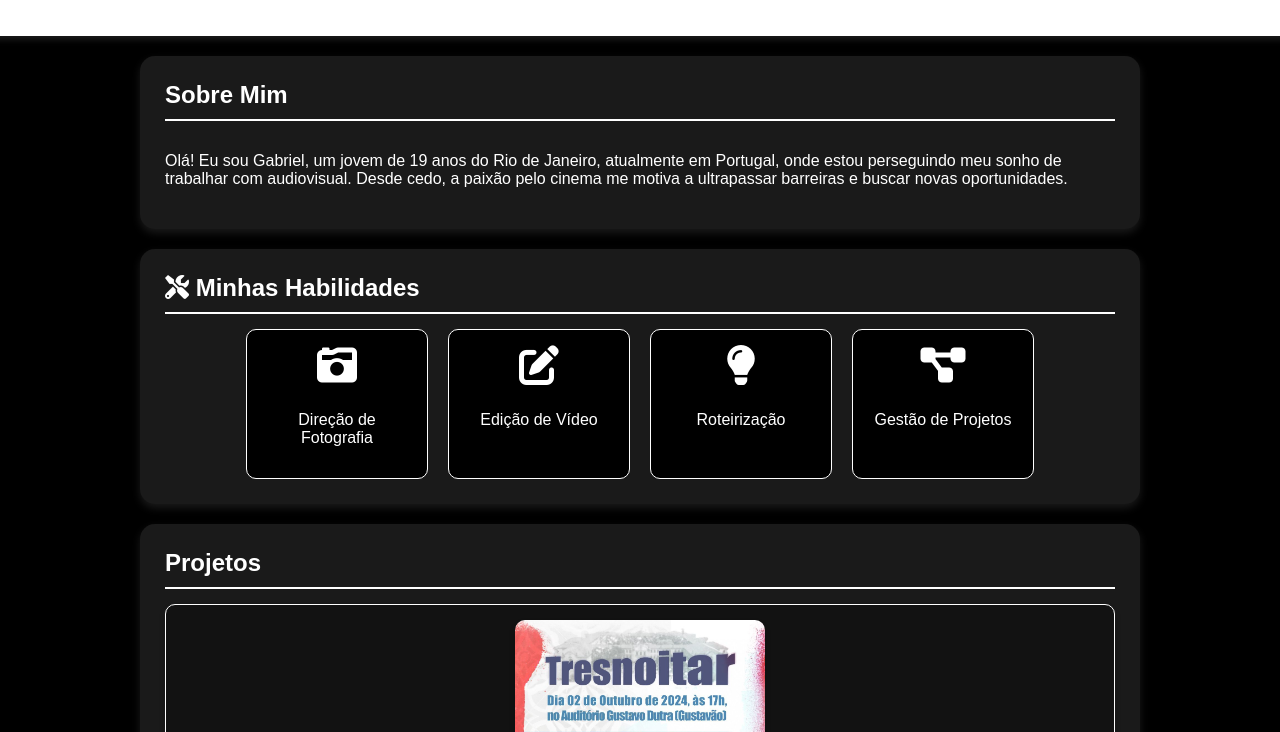
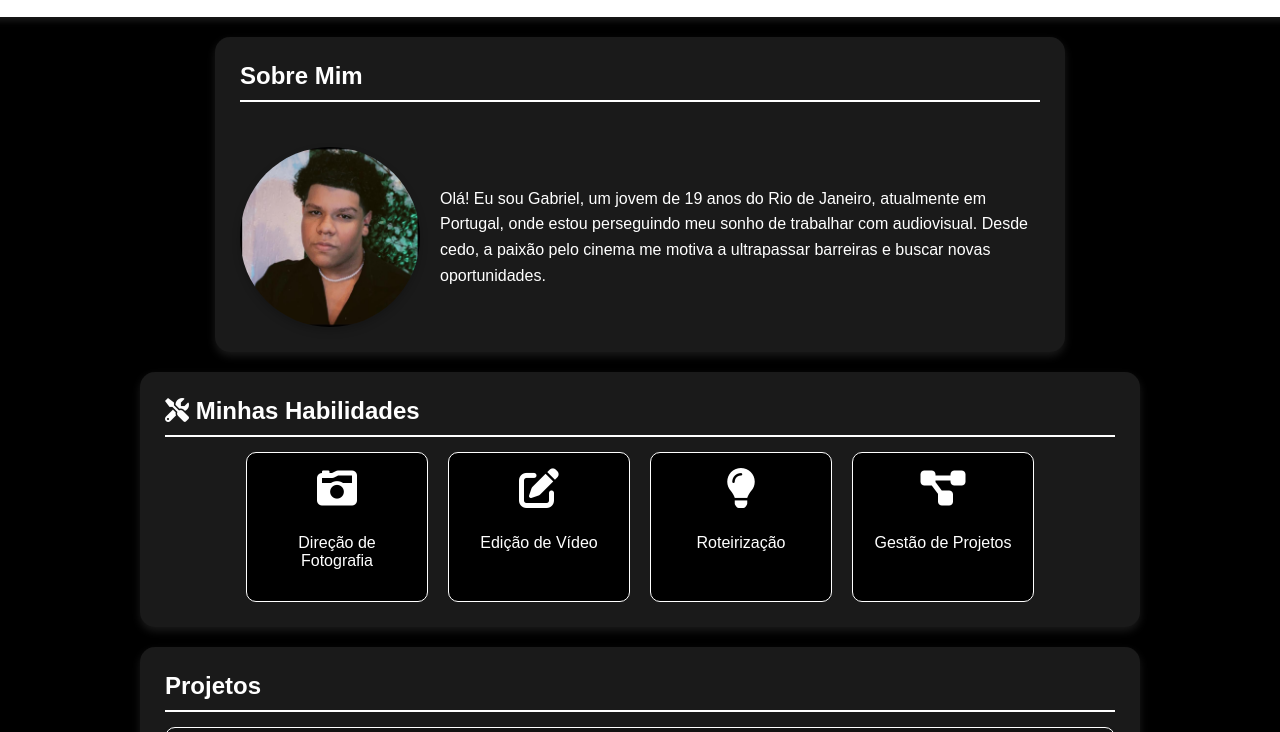
Before and after one commit to gabrielmotta05/Portif-lio-Gabriel-Motta, a plain HTML site: page index.html in a window 1280 px wide. Shown: the part 68-800 px from the top of the page. Drawn offline with Linux system fonts and the light colour scheme.

Commit message:
foto adicionada

```diff
--- a/index.html
+++ b/index.html
@@ -6,8 +6,42 @@
     <title>Portfólio de Gabriel Motta</title>
     <link rel="stylesheet" href="estilo.css">
     <link href="https://cdnjs.cloudflare.com/ajax/libs/font-awesome/6.0.0-beta3/css/all.min.css" rel="stylesheet">
+    <style>
+        /* Estilo para a foto de perfil */
+        .about-container {
+            display: flex;
+            align-items: center;
+            gap: 20px;
+            margin-top: 30px;
+        }
+
+        .profile-img-container {
+            flex-shrink: 0;
+            width: 180px;
+            height: 180px;
+            overflow: hidden;
+            border-radius: 50%;
+            box-shadow: 0 4px 8px rgba(0, 0, 0, 0.2);
+        }
+
+        .profile-img-container img {
+            width: 100%;
+            height: 100%;
+            object-fit: cover;
+        }
+
+        .about-text {
+            flex: 1;
+            line-height: 1.6;
+        }
+
+        .about {
+            max-width: 800px;
+            margin: 0 auto;
+            text-align: left;
+        }
+    </style>
 </head>
-
 <body>
     <script>
         window.onload = function () {
@@ -16,7 +50,6 @@
             }, 2000); // Remove a claquete após 2 segundos
         };
     </script>
-
 
     <div class="clapper-animation">
         <div class="clapper">
@@ -30,17 +63,26 @@
         </div>
     </div>
 
-
-
     <header>
         <h1>Gabriel Motta</h1>
-        <p></p>
     </header>
 
     <main>
         <section class="about">
             <h2>Sobre Mim</h2>
+
+            <!-- Container da foto e texto -->
+            <div class="about-container">
+                <!-- Foto de perfil -->
+                <div class="profile-img-container">
+                    <img src="foto-portifolio.jpg" alt="Foto de Gabriel Motta">
+                </div>
+
+                <!-- Texto sobre mim -->
+                <div class="about-text">
                     <p>Olá! Eu sou Gabriel, um jovem de 19 anos do Rio de Janeiro, atualmente em Portugal, onde estou perseguindo meu sonho de trabalhar com audiovisual. Desde cedo, a paixão pelo cinema me motiva a ultrapassar barreiras e buscar novas oportunidades.</p>
+                </div>
+            </div>
         </section>
 
         <section class="skills">
@@ -84,8 +126,6 @@
             </div>
         </section>
 
-
-
         <section class="contact">
             <h2>Contato</h2>
             <p>Interessado em colaborar ou saber mais? Fique à vontade para entrar em contato!</p>
@@ -111,12 +151,10 @@
                 </div>
             </div>
         </section>
-
-
     </main>
 
     <footer>
         <p>&copy; 2024 Gabriel Motta - Todos os direitos reservados</p>
     </footer>
-
+</body>
 </html>
```
Also changed, not shown: foto-portifolio.jpg (added). Lines whose indentation alone changed are shown as unchanged.
